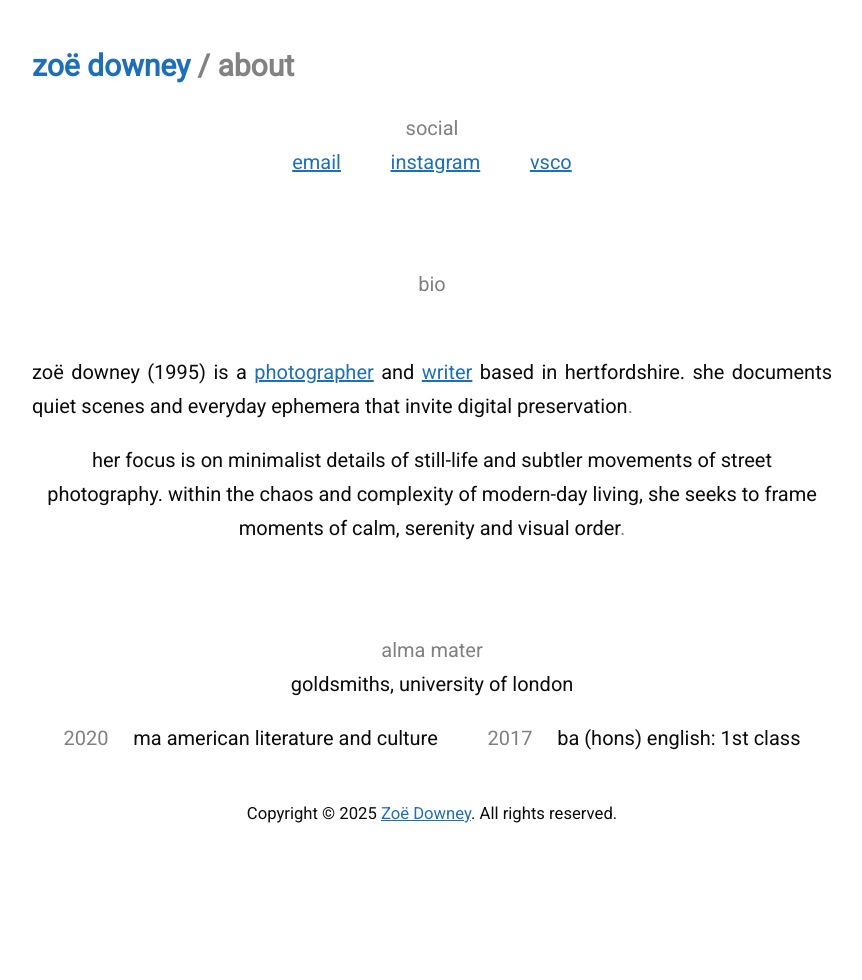
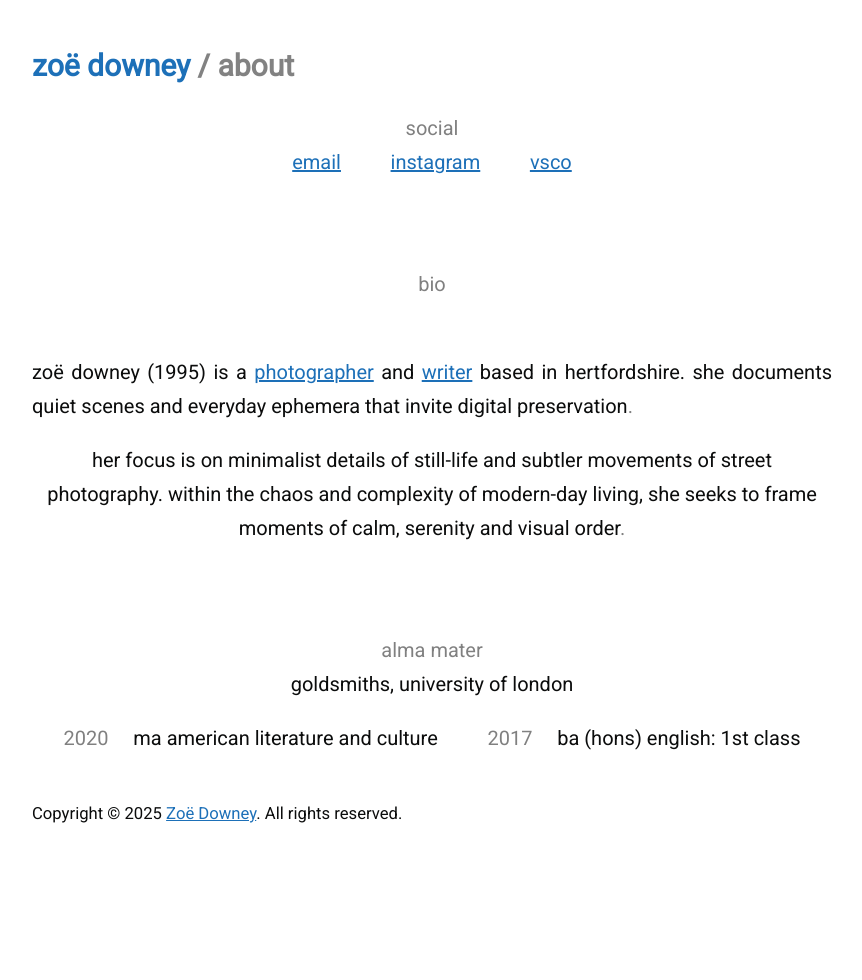
Before and after one commit to zoeurl/zoedowney.github.io, a Jekyll site: the page built from about/index.html, in a window 1280 px wide. Shown: the whole page, without its empty margins (208-1070 px from the left). Built offline with Jekyll 4.4.1, drawn with Linux system fonts in a browser that asks for light colours.

Commit message:
Update index.html

```diff
--- a/about/index.html
+++ b/about/index.html
@@ -7,7 +7,7 @@
 </p>
 <br>
 <br><font color="grey">bio</font>
-<center><br><p style="text-align: justify;">zoë downey (1995) is a <a href="https://www.zoedowney.com/photography/">photographer</a> and <a href="https://www.zoedowney.com/writing/">writer</a> based in hertfordshire. she documents quiet scenes and everyday ephemera that invite digital preservation<font color="grey">.</font>
+<center><br><p style="text-align: justify;">zoë downey (1995) is a <a href="https://www.zoedowney.com/photography/">photographer</a> and <a href="https://www.zoedowney.com/writing/">writer</a> based in hertfordshire. she documents quiet scenes and everyday ephemera that invite digital preservation<font color="grey">.</font></center>
 </p>
 her focus is on minimalist details of still-life and subtler movements of street photography. within the chaos and complexity of modern-day living, she seeks to frame moments of calm, serenity and visual order<font color="grey">.</font>
 </p>
```
